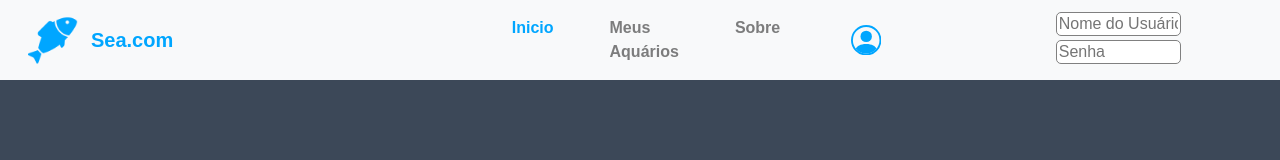
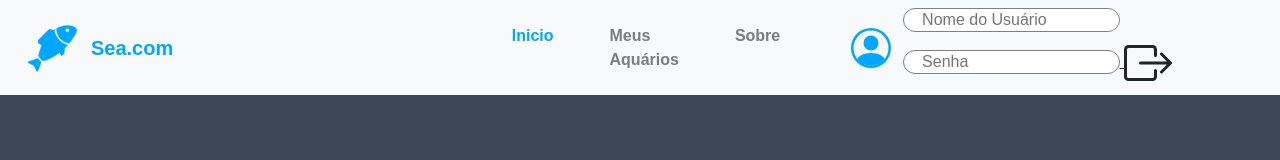
Before and after one commit to giovannialonsobueno/Site, a plain HTML site: page index.html in a window 1280 px wide. Drawn offline with nearby package versions, Linux system fonts and the light colour scheme.

Commit message:
icone de login ajuste

```diff
--- a/index.css
+++ b/index.css
@@ -13,7 +13,7 @@ body {
 #navUsu
 {
 	position: relative;
-	margin-right: 14%;
+	margin-right: 1%;
 }
 
 #peixe {
@@ -45,6 +45,11 @@ body {
     width: 60%;
     height: 1.5em;
     margin-bottom: 2%;
-    border-radius: 5px;
+    border-radius: 12px;
     border: 1px solid gray;
+    padding-left: 5%;
 }
+
+.iconLogin{
+    display: inline;
+}
--- a/index.html
+++ b/index.html
@@ -31,7 +31,7 @@
           <div id="navUsu">
               <u class="navbar-nav">
                 <li class="nav-item">
-                  <svg id="icone" width="1.9em" height="1.9em" viewBox="0 0 16 16" class="bi bi-person-circle" fill="currentColor" xmlns="http://www.w3.org/2000/svg" style="color: #00A6FF;">
+                  <svg id="icone" width="2.5em" height="2.5em" viewBox="0 0 16 16" class="bi bi-person-circle" fill="currentColor" xmlns="http://www.w3.org/2000/svg" style="color: #00A6FF;">
                     <path d="M13.468 12.37C12.758 11.226 11.195 10 8 10s-4.757 1.225-5.468 2.37A6.987 6.987 0 0 0 8 15a6.987 6.987 0 0 0 5.468-2.63z"/>
                     <path fill-rule="evenodd" d="M8 9a3 3 0 1 0 0-6 3 3 0 0 0 0 6z"/>
                     <path fill-rule="evenodd" d="M8 1a7 7 0 1 0 0 14A7 7 0 0 0 8 1zM0 8a8 8 0 1 1 16 0A8 8 0 0 1 0 8z"/>
@@ -42,6 +42,12 @@
             <div>
               <input class="inputs" type="text" placeholder="Nome do Usuário">
               <input class="inputs" type="password" placeholder="Senha">
+              <div class="iconLogin">
+                <svg width="3em" height="3em" viewBox="0 0 16 16" class="bi bi-box-arrow-right" fill="currentColor" xmlns="http://www.w3.org/2000/svg">
+                  <path fill-rule="evenodd" d="M10 12.5a.5.5 0 0 1-.5.5h-8a.5.5 0 0 1-.5-.5v-9a.5.5 0 0 1 .5-.5h8a.5.5 0 0 1 .5.5v2a.5.5 0 0 0 1 0v-2A1.5 1.5 0 0 0 9.5 2h-8A1.5 1.5 0 0 0 0 3.5v9A1.5 1.5 0 0 0 1.5 14h8a1.5 1.5 0 0 0 1.5-1.5v-2a.5.5 0 0 0-1 0v2z"/>
+                  <path fill-rule="evenodd" d="M15.854 8.354a.5.5 0 0 0 0-.708l-3-3a.5.5 0 0 0-.708.708L14.293 7.5H5.5a.5.5 0 0 0 0 1h8.793l-2.147 2.146a.5.5 0 0 0 .708.708l3-3z"/>
+                </svg>
+              </div>
             </div>
           </nav>
     </header>
```
